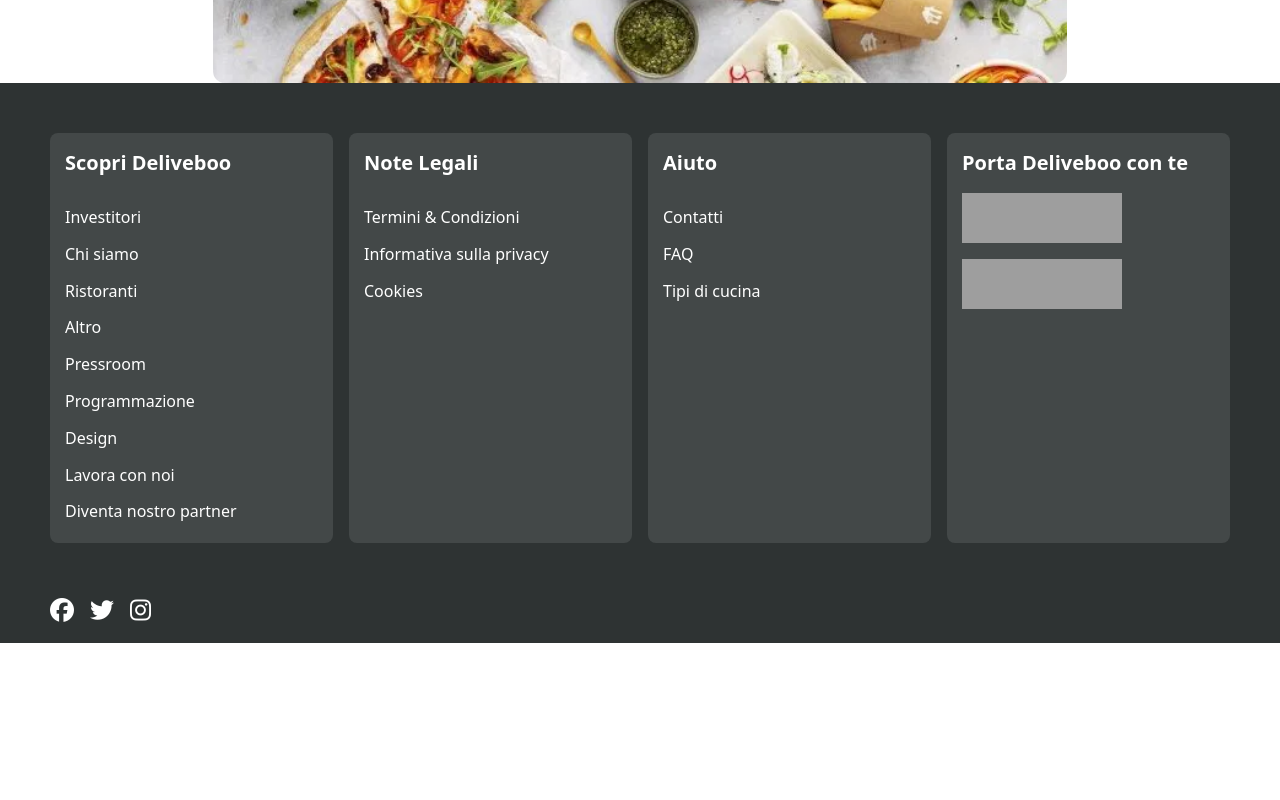
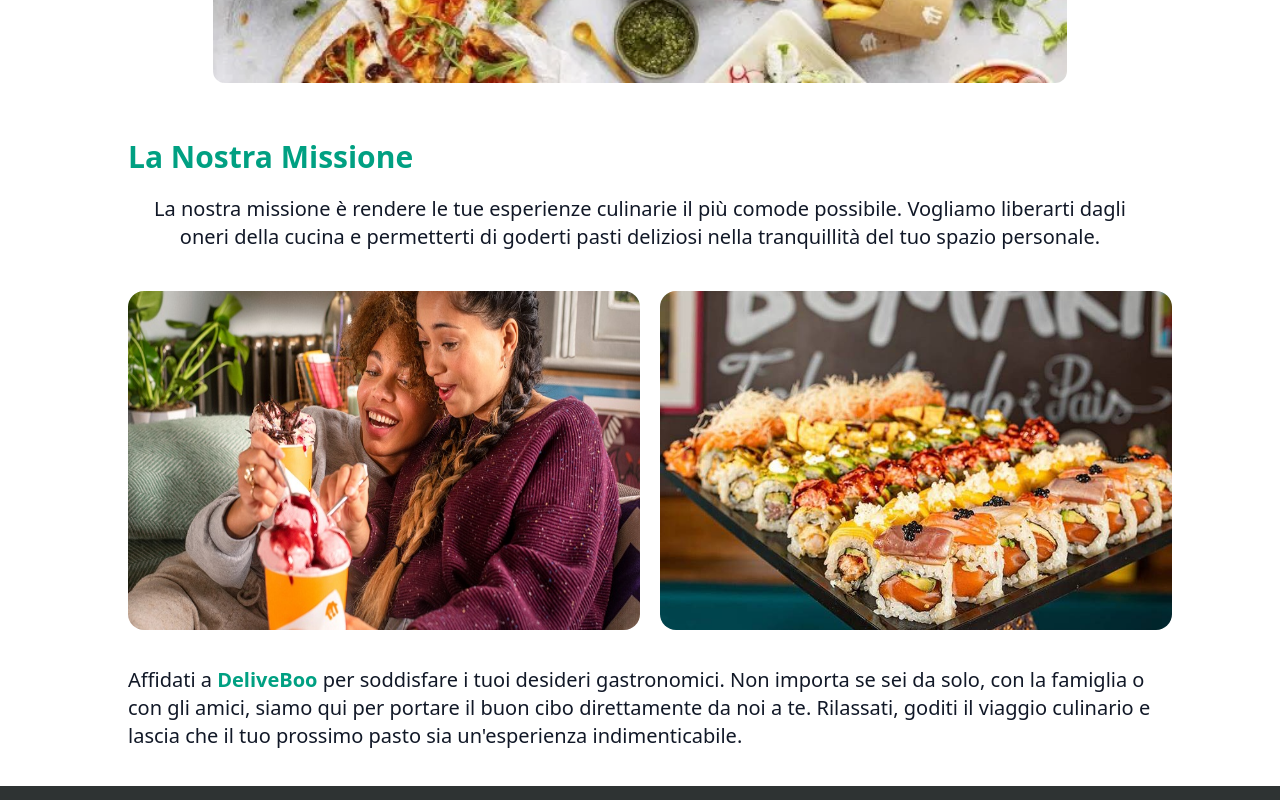
Before and after one commit to Giovanni-Palmitessa/project96-team7-deliveboo-vue, a Vue app: page /about in a window 1280 px wide. Shown: the part 1560-2360 px from the top of the page. Before the commit the page ends 2203 px from the top, so only its background shows below. Built offline with nearby package versions, Linux system fonts and the light colour scheme; grey boxes are pictures that could not be loaded.

Commit message:
complete app about page(to add background image)

```diff
--- a/src/pages/AppAbout.vue
+++ b/src/pages/AppAbout.vue
@@ -77,10 +77,11 @@
     </div>
 
     <!-- TERZA SEZIONE PER ABOUT CON IMMAGINE GRANDE -->
+    <div>
       <h2 class="text-center text-2xl pt-14 pb-6">
         <strong>Consegna Rapida e Affidabile:</strong> Sappiamo che la fame non
-      aspetta. I nostri autisti esperti assicurano che il tuo pasto arrivi caldo
-      e pronto per essere gustato nel minor tempo possibile.
+        aspetta. I nostri autisti esperti assicurano che il tuo pasto arrivi
+        caldo e pronto per essere gustato nel minor tempo possibile.
       </h2>
 
       <img
@@ -89,6 +90,41 @@
         alt="food"
       />
     </div>
+
+    <!-- ULTIMA SEZIONE -->
+    <div class="mt-14">
+      <h2 class="text-3xl font-bold text-secondary">La Nostra Missione</h2>
+
+      <p class="pt-5 text-xl text-gray-900 text-center">
+        La nostra missione è rendere le tue esperienze culinarie il più comode
+        possibile. Vogliamo liberarti dagli oneri della cucina e permetterti di
+        goderti pasti deliziosi nella tranquillità del tuo spazio personale.
+      </p>
+
+      <div class="flex gap-5 justify-between pt-10">
+        <img
+          class="w-3/6 rounded-2xl"
+          src="../../public/img/Ricerca-delivery.jpg"
+          alt="food delivery"
+        />
+
+        <img
+          class="w-3/6 rounded-2xl"
+          src="../../public/img/Sushi-delivery-a-Milano.jpg"
+          alt="food delivery"
+        />
+      </div>
+
+      <p class="py-9 text-xl text-gray-900">
+        Affidati a
+        <span class="text-xl font-bold text-secondary">DeliveBoo</span> per
+        soddisfare i tuoi desideri gastronomici. Non importa se sei da solo, con
+        la famiglia o con gli amici, siamo qui per portare il buon cibo
+        direttamente da noi a te. Rilassati, goditi il viaggio culinario e
+        lascia che il tuo prossimo pasto sia un'esperienza indimenticabile.
+      </p>
+    </div>
+  </div>
 </template>
 
 <style></style>
```
Also changed, not shown: public/img/Ricerca-delivery.jpg (added), public/img/Sushi-delivery-a-Milano.jpg (added). Lines whose indentation alone changed are shown as unchanged.
